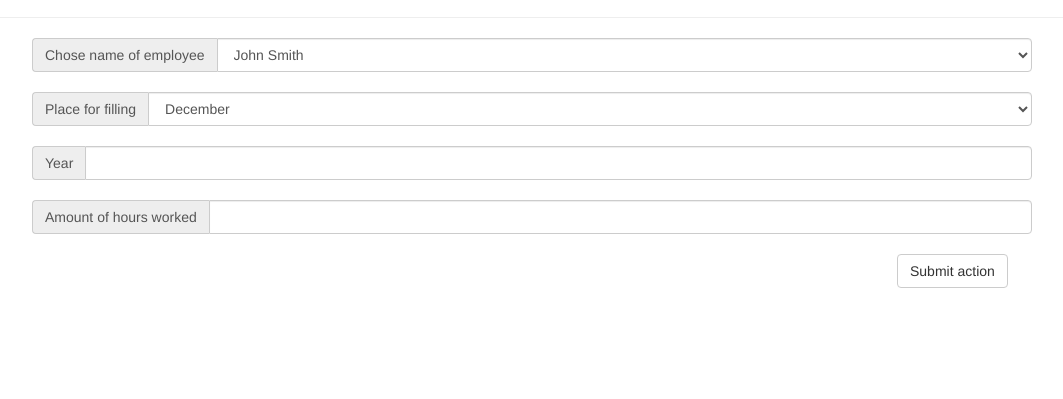
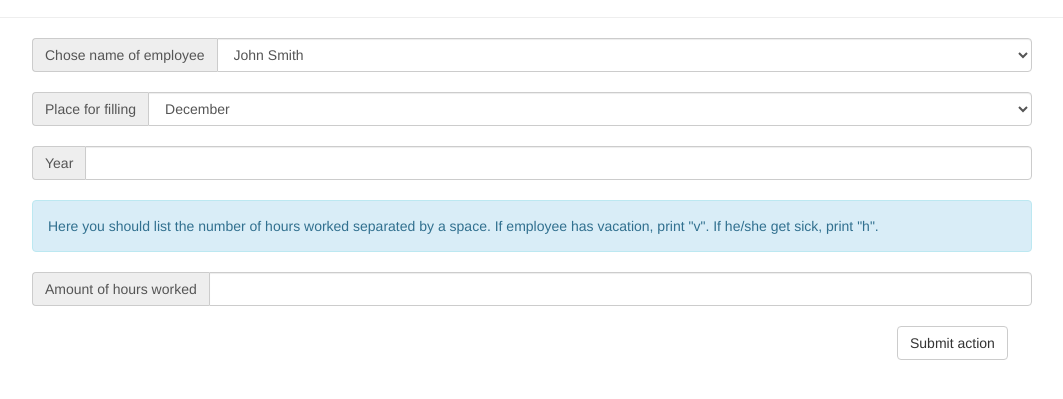
Before and after one commit to Vashanin/PySalary, a Flask app: page /new-table/ in a window 1280 px wide. Shown: the part 134-533 px from the top of the page, without its empty margins (18-1081 px from the left). Run offline with Flask 2, Linux system fonts and the light colour scheme; data comes from the database, SQL or seed files in the repository; both versions use the stored data as it was after the commit; some libraries are stand-ins or nearby versions.

Commit message:
Add description

```diff
--- a/templates/new-table.html
+++ b/templates/new-table.html
@@ -55,6 +55,11 @@
             </input>
         </div>
 
+        <div class="alert alert-info" role="alert" style="width: 1000px; margin-left: 50px;">
+            Here you should list the number of hours worked separated by a space.
+            If employee has vacation, print "v". If he/she get sick, print "h".
+        </div>
+
         <div class="input-group" style="margin: 20px 50px; width: 1000px;">
             <span class="input-group-addon" id="basic-addon1"> Amount of hours worked</span>
             <input type="text" class="form-control"
--- a/templates/salaries.html
+++ b/templates/salaries.html
@@ -95,7 +95,8 @@
                             <div class="tab-content">
 
                                 {% for month in EMPLOYEE_DICT[employee][year].keys() %}
-                                <div id="{{employee.split(' ')[0] + employee.split(' ')[1]}}{{month}}{{year}}" class="tab-pane fade">
+                                <div id="{{employee.split(' ')[0] + employee.split(' ')[1]}}{{month}}{{year}}"
+                                     class="tab-pane fade">
 
                                     <div class="panel panel-default">
                                         <table class="table">
```
Also changed, not shown: templates/db/database.db.
